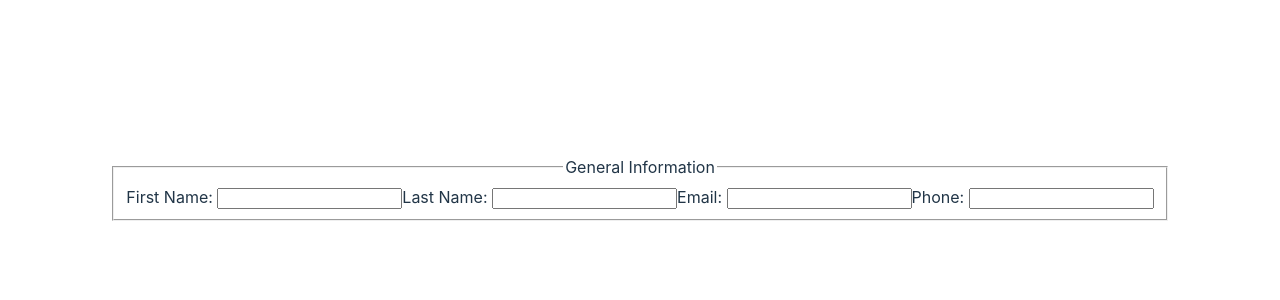
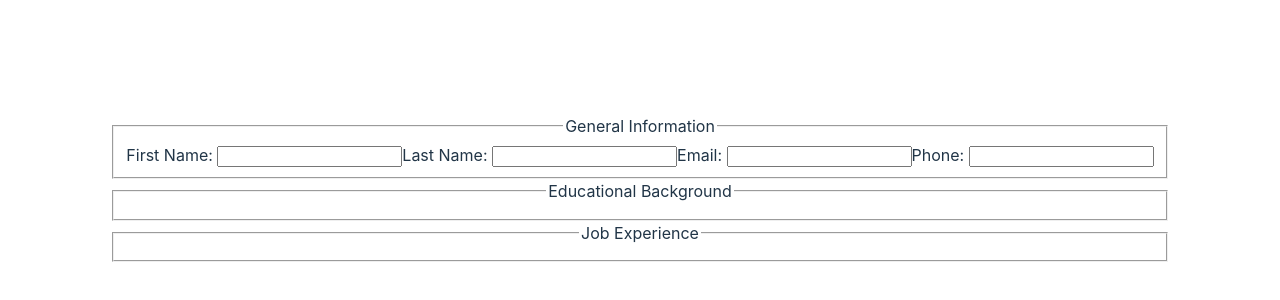
Before and after one commit to GreyTearsDev/cv-application, a React (Vite) app: page / in a window 1280 px wide. Shown: the part 212-512 px from the top of the page. Built offline with nearby package versions, Linux system fonts and the light colour scheme.

Commit message:
feat: Add sections for 'Educational Background' and for 'Job Experience'

```diff
--- a/src/components/form.jsx
+++ b/src/components/form.jsx
@@ -39,8 +39,12 @@ function Section({ name, children }) {
 
 export function Form({ userData, setUserData }) {
   return (
-    <Section name={"General Information"}>
-      <FormGeneralInformation userData={userData} setUserData={setUserData} onChange={() => {}} />
-    </Section>
+    <form>
+      <Section name={"General Information"}>
+        <FormGeneralInformation userData={userData} setUserData={setUserData} onChange={() => {}} />
+      </Section>
+      <Section name={"Educational Background"} />
+      <Section name={"Job Experience"} />
+    </form>
   );
 }
```
